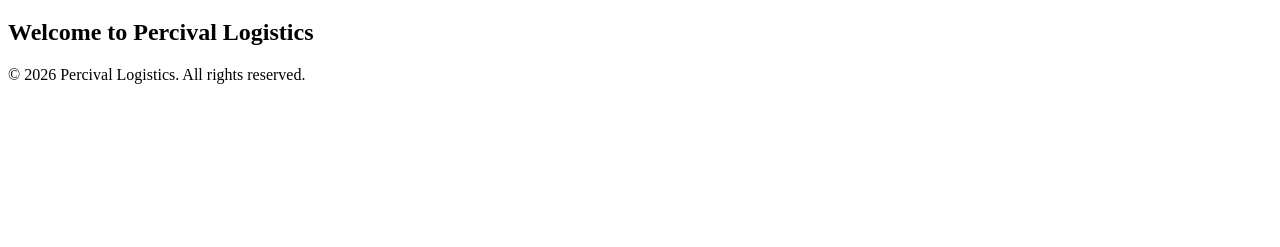
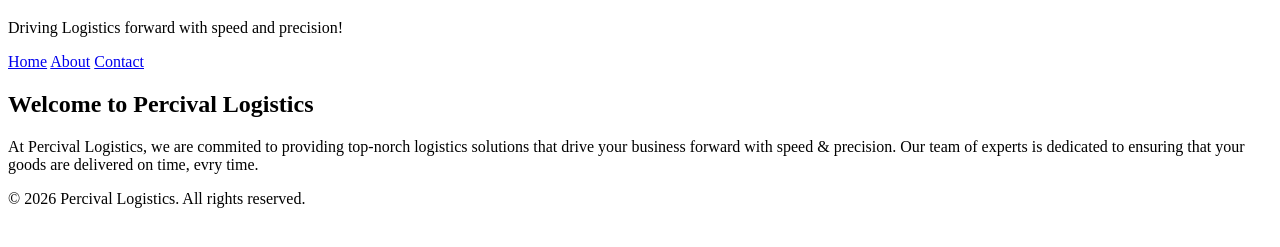
Before and after one commit to Percival13/bida25-013, a plain HTML site: page index.html in a window 1280 px wide. Shown: the part 61-308 px from the top of the page. Drawn offline with Linux system fonts and the light colour scheme.

Commit message:
Enhance index.html with navigation and content updates
Added navigation links and a tagline to the header. Improved content in the main section.

```diff
--- a/index.html
+++ b/index.html
@@ -8,9 +8,18 @@
 <body>
     <header>
         <h1>Percival Logistics</h1>
+        <p>Driving Logistics forward with speed and precision!</p>
     </header>
+
+    <nav>
+        <a href="index.html">Home</a>
+        <a href="about.html">About</a>
+        <a href="contact.html">Contact<a/>
+    </nav>
+
     <main>
         <h2>Welcome to Percival Logistics</h2>
+        <p>At Percival Logistics, we are commited to providing top-norch logistics solutions that drive your business forward with speed & precision. Our team of experts is dedicated to ensuring that your goods are delivered on time, evry time.</p>
     </main>
     <footer>
         <p>&copy; 2026 Percival Logistics. All rights reserved.</p>
```
